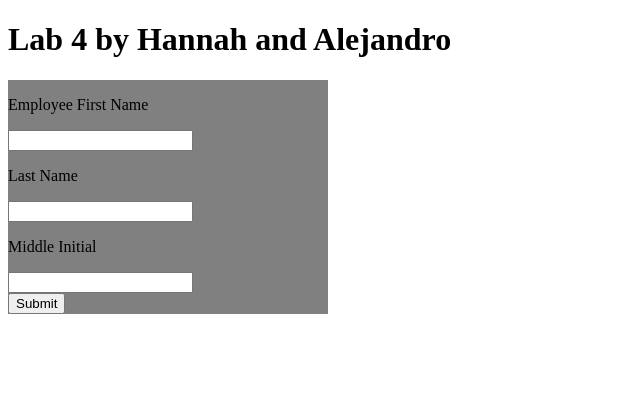
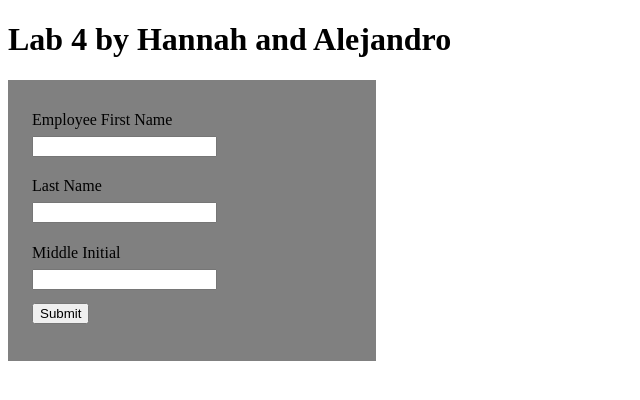
Before and after one commit to alejandroq/lab4, a PHP site: page / in a window 1280 px wide. Shown: the top 400 px of the page, without its empty margins (0-640 px from the left). Run offline with PHP 8.4, Linux system fonts and the light colour scheme; some libraries are stand-ins or nearby versions.

Commit message:
Update main.css

```diff
--- a/css/main.css
+++ b/css/main.css
@@ -1,12 +1,20 @@
 section {
   background-color: gray;
+  padding: 1.5em;
   overflow: hidden;
   width: 20em;
 }
 aside {
   width:50%;
 }
+form p {
+  line-height:0em;
+}
+input {
+  line-height:0em;
+  margin-bottom:1em;
+}
 .errorMsg {
   border-color: red;
-  border-width: 1em;
+  border-width: .2em;
 }
```
